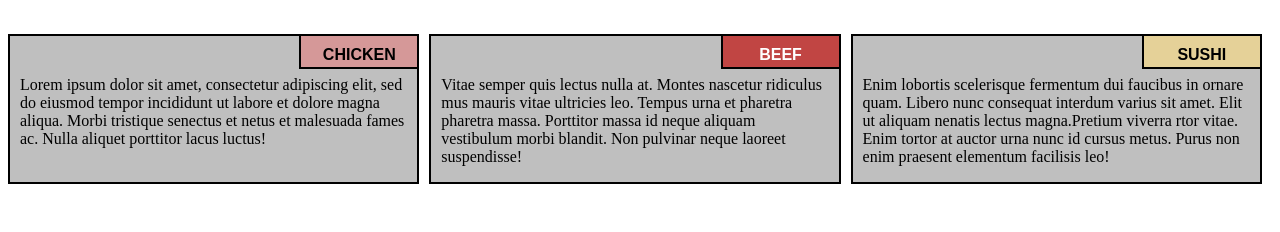
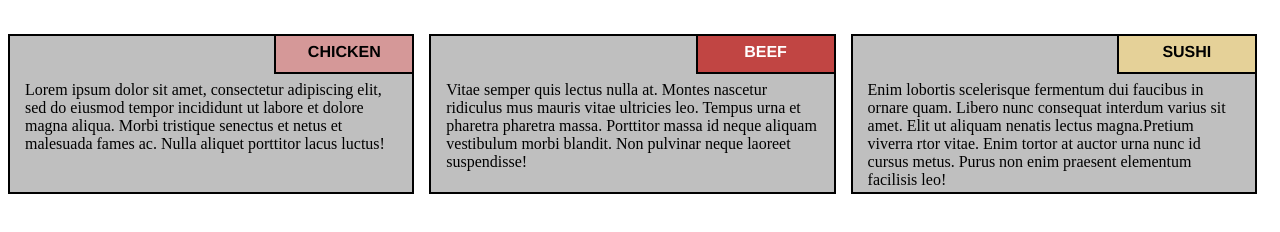
Before and after one commit to ayushsonii/ayushsonii.github.io, a plain HTML site: page style 4/index.html in a window 1280 px wide. Shown: the part 48-280 px from the top of the page. Drawn offline with Linux system fonts and the light colour scheme.

Commit message:
Update style.css

```diff
--- a/style 4/css/style.css
+++ b/style 4/css/style.css
@@ -8,10 +8,10 @@ h1{
 
 p {
   background-color: #bfbfbf;
-  border: 2px solid black;
-  height: 150px;
-  margin-right: 10px;
-  padding: 40px 10px 5px 10px;
+  border: 2.5px solid black;
+  height: 160px;
+  margin-right: 15px;
+  padding: 45px 15px 10px 15px;
   overflow: hidden;
 }
 
@@ -27,11 +27,11 @@ p {
   top: 0;
   right: 0;
   font-weight: bold;
-  height: 35px;
-  width: 120px;
-  padding: 10px;
+  height: 40px;
+  width: 140px;
+  padding: 7px;
   text-align: center;
-  font-family: Arial, Helvetica, sans-serif;
+  font-family:Helvetica;
 
 }
 #p2 {
@@ -41,11 +41,11 @@ p {
   top: 0;
   right: 0;
   font-weight: bold;
-  height: 35px;
-  width: 120px;
-  padding: 10px;
+  height: 40px;
+  width: 140px;
+  padding: 7px;
   text-align: center;
-  font-family: Arial, Helvetica, sans-serif;
+  font-family: Helvetica;
 
 }
 #p3 {
@@ -54,11 +54,11 @@ p {
   top: 0;
   right: 0;
   font-weight: bold;
-  height: 35px;
-  width: 120px;
-  padding: 10px;
+  height: 40px;
+  width: 140px;
+  padding: 7px;
   text-align: center;
-  font-family: Arial, Helvetica, sans-serif;
+  font-family: Helvetica;
 
 }
 
```
